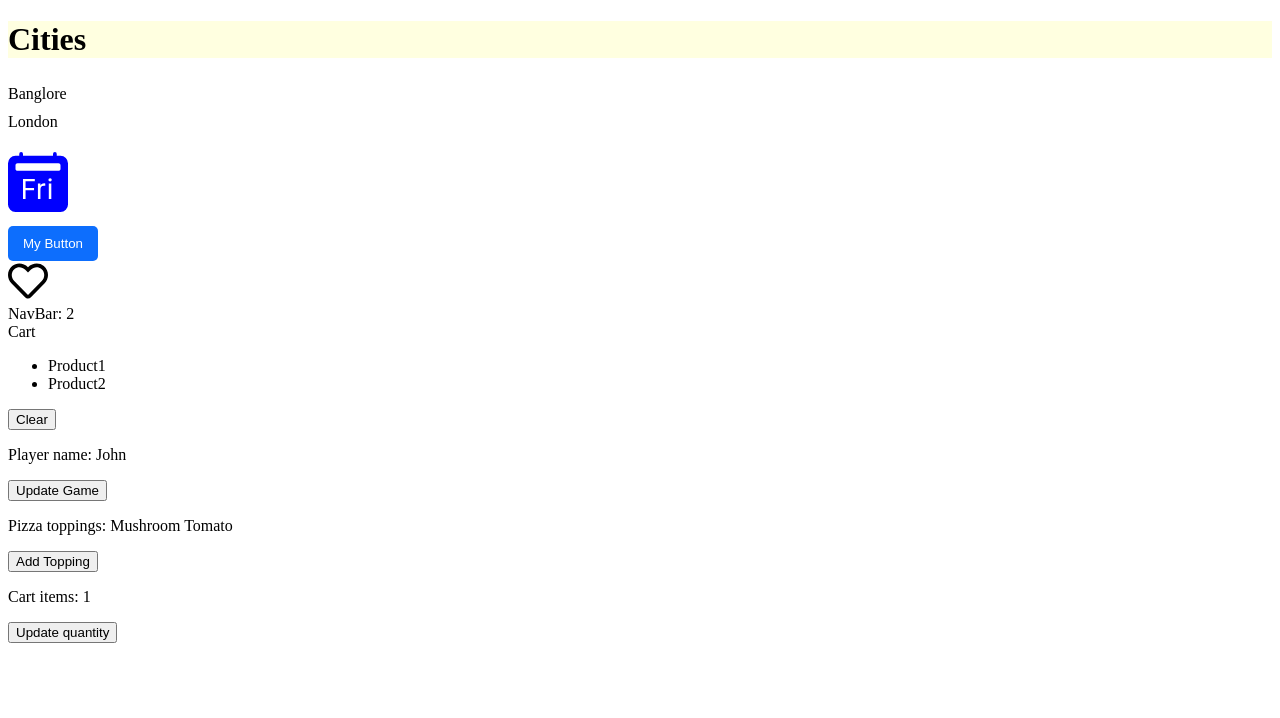
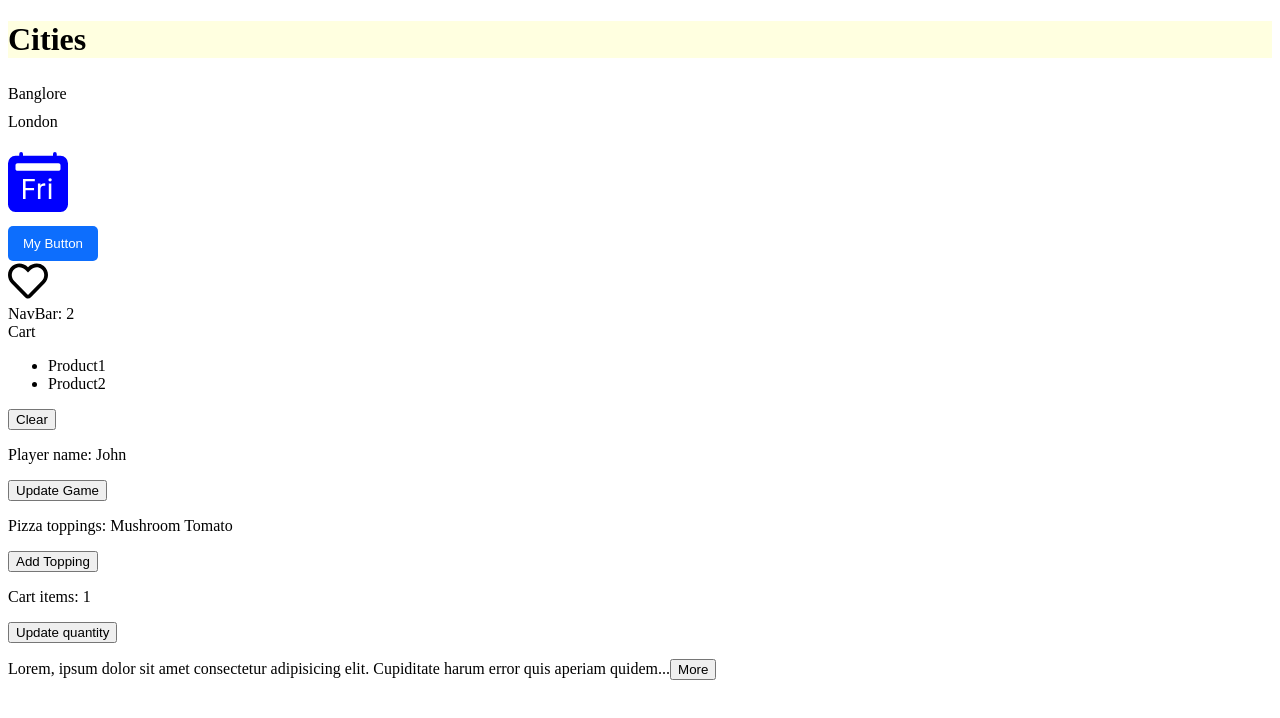
Before and after one commit to NaveenManjappa/react-playground, a React (Vite) app in the folder react-app/: page / in a window 1280 px wide. Shown: the top 718 px of the page. Built offline with nearby package versions, Linux system fonts and the light colour scheme.

Commit message:
react-app Expandable text component

```diff
--- a/react-app/src/App.tsx
+++ b/react-app/src/App.tsx
@@ -9,6 +9,7 @@ import Like from "./components/Like/Like";
 import { useState } from "react";
 import NavBar from "./components/NavBar";
 import Cart from "./components/Cart";
+import ExpandableText from "./components/ExpandableText";
 
 function App() {
   // const [alertVisible, setAlertVisibility] = useState(false);
@@ -79,6 +80,8 @@ function App() {
       <button onClick={addTopping}>Add Topping</button>
       <p>Cart items: {cart.items[0].quantity}</p>
       <button onClick={updateCart}>Update quantity</button>
+
+      <ExpandableText>Lorem, ipsum dolor sit amet consectetur adipisicing elit. Cupiditate harum error quis aperiam quidem ea perspiciatis eaque aspernatur tenetur a sequi repudiandae corrupti dicta distinctio fugit, nihil fuga? Sed ipsa quisquam, voluptas laudantium quasi deserunt id nisi? Eius asperiores nostrum eligendi fugiat fuga voluptatem, recusandae odit itaque minus dolore repellendus distinctio eum tenetur illo perspiciatis earum modi ducimus magni. Error quia id, doloribus voluptatibus delectus non cupiditate excepturi odit beatae quas cumque libero ex fugit eaque animi ratione consequuntur veritatis illo! Animi fugit optio neque temporibus eum adipisci commodi quam et nulla, officia at perspiciatis reiciendis necessitatibus accusantium eius praesentium?</ExpandableText>
     </div>
   );
 }
--- /dev/null
+++ b/react-app/src/components/ExpandableText.tsx
@@ -0,0 +1,19 @@
+import { useState } from "react";
+
+interface Props {
+  children: string;
+  maxChars?: number;
+}
+
+const ExpandableText = ({ children, maxChars = 100 }: Props) => {
+  const [isExapanded, setIsExpanded] = useState(false);
+  if (children.length <= maxChars) return <p>{children}</p>;
+  const content = isExapanded ? children : children.substring(0, maxChars);
+  return (
+    <p>
+      {content}{!isExapanded ? '...':null}<button onClick={() => setIsExpanded(!isExapanded)}>{isExapanded ? "Less" : "More"}</button>
+    </p>
+  );
+};
+
+export default ExpandableText;
```
